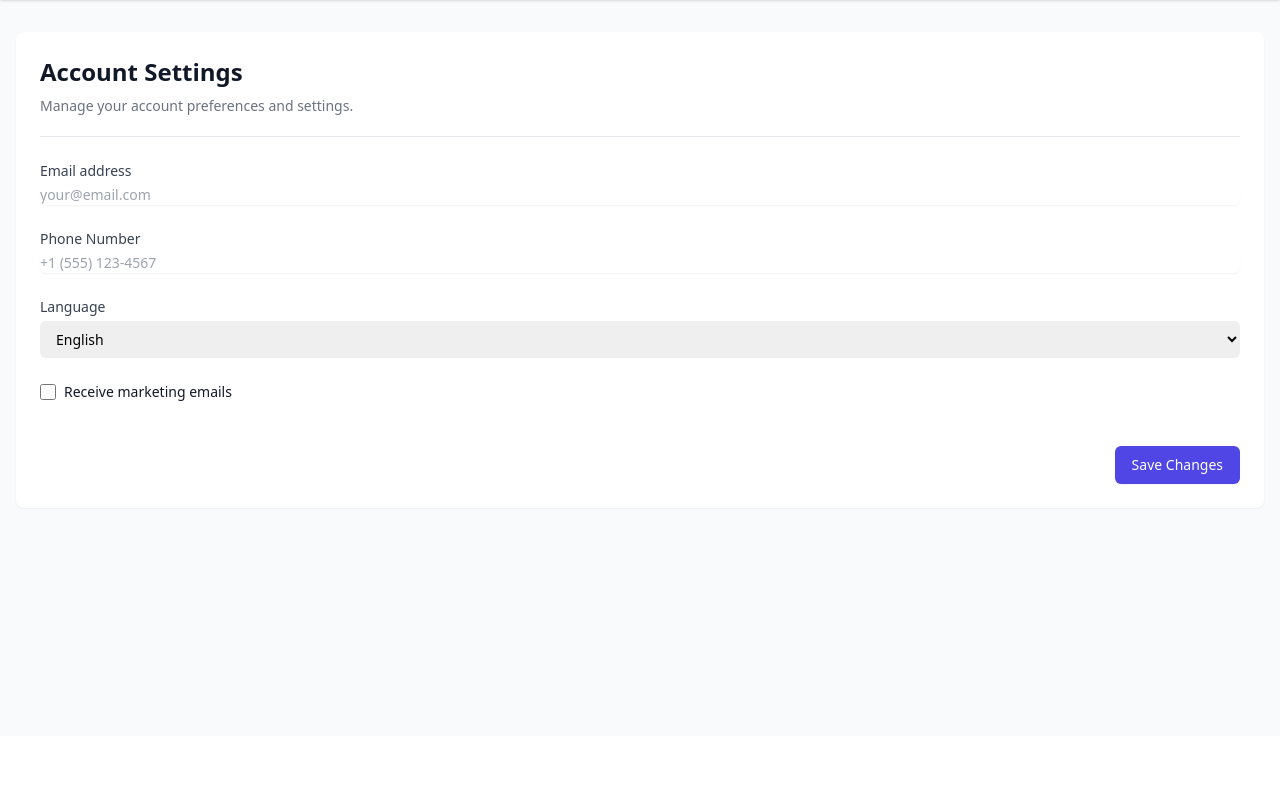
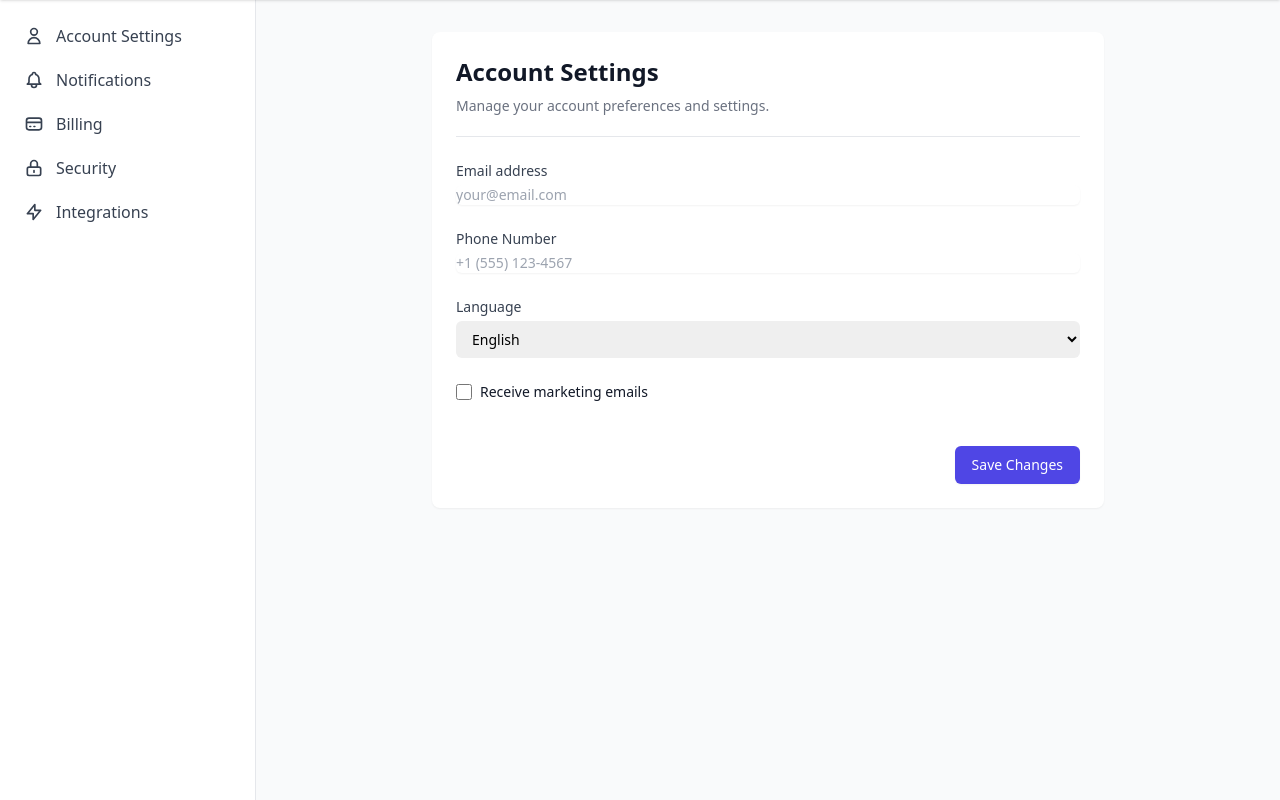
Before and after one commit to meresoft-io/keyspeak, a FastAPI app: template templates/pages/account_settings.html in a window 1280 px wide. Shown: the part 64-864 px from the top of the page. Before the commit the page ends 573 px from the top, so only its background shows below. Run offline with FastAPI, Linux system fonts and the light colour scheme; the template is opened without the code that fills it, so the values that code supplies are empty; parts of the project's set-up code (start-up, migrations or seed data) failed here and were passed over; some libraries are stand-ins or nearby versions.

Commit message:
Enhance settings page layout and functionality
- Update the title in app_base.html to reflect the new context.
- Refactor settings_sidebar.html to improve mobile responsiveness and add a toggle button for the sidebar.
- Modify app_header.html to ensure the mobile menu is positioned correctly.
- Revise account_settings.html to include a more structured layout and improve form handling with HTMX for better user feedback.

This update aims to enhance the user experience across different devices and streamline the settings management process.

```diff
--- a/templates/bases/app_base.html
+++ b/templates/bases/app_base.html
@@ -4,7 +4,7 @@
 <head>
     <meta charset="UTF-8">
     <meta name="viewport" content="width=device-width, initial-scale=1.0">
-    <title>{% block title %}KeySpeak Dashboard{% endblock %}</title>
+    <title>{% block title %}Master Real Estate Sales{% endblock %} - KeySpeak</title>
     <script src="https://unpkg.com/htmx.org@1.9.10"></script>
     <script src="https://cdn.tailwindcss.com"></script>
     <script>
@@ -41,7 +41,7 @@
 <body class="font-sans antialiased bg-gray-50">
     {% include "includes/app_header.html" %}
 
-    <div class="container mx-auto px-4 py-8">
+    <div class="container">
         {% block content %}{% endblock %}
     </div>
 
--- a/templates/components/settings_sidebar.html
+++ b/templates/components/settings_sidebar.html
@@ -1,37 +1,113 @@
-<div class="flex flex-col space-y-2">
-    <a href="/settings/account" hx-get="/settings/account" hx-target="#settings-content"
-        class="flex items-center p-3 rounded-lg hover:bg-gray-100 transition-colors">
-        <svg xmlns="http://www.w3.org/2000/svg" class="h-6 w-6 mr-3 text-gray-600" fill="none" viewBox="0 0 24 24" stroke="currentColor">
-            <path stroke-linecap="round" stroke-linejoin="round" stroke-width="2" d="M16 7a4 4 0 11-8 0 4 4 0 018 0zM12 14a7 7 0 00-7 7h14a7 7 0 00-7-7z" />
+<!-- Spacer div for desktop layout -->
+<div class="mx-8 md:mx-32"></div>
+
+<!-- Actual sidebar -->
+<div id="sidebar"
+    class="fixed md:absolute left-0 top-[64px] w-64 bg-white border-r border-gray-200 p-4 h-[calc(100vh-64px)] md:h-screen transition-all duration-300">
+    <div class="relative">
+        <!-- Toggle button for mobile -->
+        <button id="sidebarToggle" class="md:hidden absolute -right-7 top-0 bg-white rounded-full p-1 shadow-md z-10">
+            <svg xmlns="http://www.w3.org/2000/svg" class="h-5 w-5 text-gray-600" fill="none" viewBox="0 0 24 24"
+                stroke="currentColor">
+                <path stroke-linecap="round" stroke-linejoin="round" stroke-width="2"
+                    d="M11 19l-7-7 7-7m8 14l-7-7 7-7" />
             </svg>
-        <span class="font-medium">Account Settings</span>
+        </button>
+
+        <!-- Sidebar -->
+        <div class="space-y-1">
+            <a href="/settings/account"
+                class="flex items-center h-10 p-2 rounded-lg hover:bg-gray-100 {% if request.url.path == '/settings/account' %}bg-blue-50 text-blue-600{% else %}text-gray-700{% endif %}">
+                <svg xmlns="http://www.w3.org/2000/svg" class="h-5 w-5 flex-shrink-0" fill="none" viewBox="0 0 24 24"
+                    stroke="currentColor">
+                    <path stroke-linecap="round" stroke-linejoin="round" stroke-width="2"
+                        d="M16 7a4 4 0 11-8 0 4 4 0 018 0zM12 14a7 7 0 00-7 7h14a7 7 0 00-7-7z" />
+                </svg>
+                <span class="ml-3 whitespace-nowrap overflow-hidden">Account Settings</span>
             </a>
-    <a href="/settings/billing" hx-get="/settings/billing" hx-target="#settings-content"
-        class="flex items-center p-3 rounded-lg hover:bg-gray-100 transition-colors">
-        <svg xmlns="http://www.w3.org/2000/svg" class="h-6 w-6 mr-3 text-gray-600" fill="none" viewBox="0 0 24 24" stroke="currentColor">
-            <path stroke-linecap="round" stroke-linejoin="round" stroke-width="2" d="M3 10h18M7 15h1m4 0h1m-7 4h12a3 3 0 003-3V8a3 3 0 00-3-3H6a3 3 0 00-3 3v8a3 3 0 003 3z" />
+            <a href="/settings/notifications"
+                class="flex items-center h-10 p-2 rounded-lg hover:bg-gray-100 {% if request.url.path == '/settings/notifications' %}bg-blue-50 text-blue-600{% else %}text-gray-700{% endif %}">
+                <svg xmlns="http://www.w3.org/2000/svg" class="h-5 w-5 flex-shrink-0" fill="none" viewBox="0 0 24 24"
+                    stroke="currentColor">
+                    <path stroke-linecap="round" stroke-linejoin="round" stroke-width="2"
+                        d="M15 17h5l-1.405-1.405A2.032 2.032 0 0118 14.158V11a6.002 6.002 0 00-4-5.659V5a2 2 0 10-4 0v.341C7.67 6.165 6 8.388 6 11v3.159c0 .538-.214 1.055-.595 1.436L4 17h5m6 0v1a3 3 0 11-6 0v-1m6 0H9" />
                 </svg>
-        <span class="font-medium">Billing</span>
+                <span class="ml-3 whitespace-nowrap overflow-hidden">Notifications</span>
             </a>
-    <a href="/settings/notifications" hx-get="/settings/notifications" hx-target="#settings-content"
-        class="flex items-center p-3 rounded-lg hover:bg-gray-100 transition-colors">
-        <svg xmlns="http://www.w3.org/2000/svg" class="h-6 w-6 mr-3 text-gray-600" fill="none" viewBox="0 0 24 24" stroke="currentColor">
-            <path stroke-linecap="round" stroke-linejoin="round" stroke-width="2" d="M15 17h5l-1.405-1.405A2.032 2.032 0 0118 14.158V11a6.002 6.002 0 00-4-5.659V5a2 2 0 10-4 0v.341C7.67 6.165 6 8.388 6 11v3.159c0 .538-.214 1.055-.595 1.436L4 17h5m6 0v1a3 3 0 11-6 0v-1m6 0H9" />
+            <a href="/settings/billing"
+                class="flex items-center h-10 p-2 rounded-lg hover:bg-gray-100 {% if request.url.path == '/settings/billing' %}bg-blue-50 text-blue-600{% else %}text-gray-700{% endif %}">
+                <svg xmlns="http://www.w3.org/2000/svg" class="h-5 w-5 flex-shrink-0" fill="none" viewBox="0 0 24 24"
+                    stroke="currentColor">
+                    <path stroke-linecap="round" stroke-linejoin="round" stroke-width="2"
+                        d="M3 10h18M7 15h1m4 0h1m-7 4h12a3 3 0 003-3V8a3 3 0 00-3-3H6a3 3 0 00-3 3v8a3 3 0 003 3z" />
                 </svg>
-        <span class="font-medium">Notifications</span>
+                <span class="ml-3 whitespace-nowrap overflow-hidden">Billing</span>
             </a>
-    <a href="/settings/integrations" hx-get="/settings/integrations" hx-target="#settings-content"
-        class="flex items-center p-3 rounded-lg hover:bg-gray-100 transition-colors">
-        <svg xmlns="http://www.w3.org/2000/svg" class="h-6 w-6 mr-3 text-gray-600" fill="none" viewBox="0 0 24 24" stroke="currentColor">
-            <path stroke-linecap="round" stroke-linejoin="round" stroke-width="2" d="M13 10V3L4 14h7v7l9-11h-7z" />
+            <a href="/settings/security"
+                class="flex items-center h-10 p-2 rounded-lg hover:bg-gray-100 {% if request.url.path == '/settings/security' %}bg-blue-50 text-blue-600{% else %}text-gray-700{% endif %}">
+                <svg xmlns="http://www.w3.org/2000/svg" class="h-5 w-5 flex-shrink-0" fill="none" viewBox="0 0 24 24"
+                    stroke="currentColor">
+                    <path stroke-linecap="round" stroke-linejoin="round" stroke-width="2"
+                        d="M12 15v2m-6 4h12a2 2 0 002-2v-6a2 2 0 00-2-2H6a2 2 0 00-2 2v6a2 2 0 002 2zm10-10V7a4 4 0 00-8 0v4h8z" />
                 </svg>
-        <span class="font-medium">Integrations</span>
+                <span class="ml-3 whitespace-nowrap overflow-hidden">Security</span>
             </a>
-    <a href="/settings/security" hx-get="/settings/security" hx-target="#settings-content"
-        class="flex items-center p-3 rounded-lg hover:bg-gray-100 transition-colors">
-        <svg xmlns="http://www.w3.org/2000/svg" class="h-6 w-6 mr-3 text-gray-600" fill="none" viewBox="0 0 24 24" stroke="currentColor">
-            <path stroke-linecap="round" stroke-linejoin="round" stroke-width="2" d="M12 15v2m-6 4h12a2 2 0 002-2v-6a2 2 0 00-2-2H6a2 2 0 00-2 2v6a2 2 0 002 2zm10-10V7a4 4 0 00-8 0v4h8z" />
+            <a href="/settings/integrations"
+                class="flex items-center h-10 p-2 rounded-lg hover:bg-gray-100 {% if request.url.path == '/settings/integrations' %}bg-blue-50 text-blue-600{% else %}text-gray-700{% endif %}">
+                <svg xmlns="http://www.w3.org/2000/svg" class="h-5 w-5 flex-shrink-0" fill="none" viewBox="0 0 24 24"
+                    stroke="currentColor">
+                    <path stroke-linecap="round" stroke-linejoin="round" stroke-width="2"
+                        d="M13 10V3L4 14h7v7l9-11h-7z" />
                 </svg>
-        <span class="font-medium">Security</span>
+                <span class="ml-3 whitespace-nowrap overflow-hidden">Integrations</span>
             </a>
         </div>
+    </div>
+</div>
+
+<script>
+    document.addEventListener('DOMContentLoaded', function () {
+        const sidebarToggle = document.getElementById('sidebarToggle');
+        const sidebar = document.getElementById('sidebar');
+        const sidebarTexts = sidebar.querySelectorAll('span');
+        const toggleIcon = sidebarToggle.querySelector('svg');
+        const mobileMediaQuery = window.matchMedia('(max-width: 768px)');
+
+        // Add transition for smooth rotation
+        toggleIcon.style.transition = 'transform 0.3s ease';
+
+        function applySidebarState() {
+            const isMobile = mobileMediaQuery.matches;
+
+            if (isMobile) {
+                // Always collapsed on mobile
+                sidebar.classList.add('w-16');
+                sidebarTexts.forEach(text => text.classList.add('hidden'));
+                toggleIcon.style.transform = 'rotate(180deg)';
+            } else {
+                // Always expanded on desktop
+                sidebar.classList.remove('w-16');
+                sidebarTexts.forEach(text => text.classList.remove('hidden'));
+                toggleIcon.style.transform = 'rotate(0deg)';
+            }
+        }
+
+        // Apply initial state
+        applySidebarState();
+
+        // Listen for screen size changes
+        mobileMediaQuery.addEventListener('change', applySidebarState);
+
+        sidebarToggle.addEventListener('click', () => {
+            const isMobile = mobileMediaQuery.matches;
+            if (!isMobile) return; // Ignore clicks on desktop
+
+            sidebar.classList.toggle('w-16');
+            sidebarTexts.forEach(text => text.classList.toggle('hidden'));
+
+            // Toggle rotation of the icon
+            const isCollapsed = sidebar.classList.contains('w-16');
+            toggleIcon.style.transform = isCollapsed ? 'rotate(180deg)' : 'rotate(0deg)';
+        });
+    });
+</script>
--- a/templates/includes/app_header.html
+++ b/templates/includes/app_header.html
@@ -1,4 +1,4 @@
-<header class="bg-white shadow">
+<header class="bg-white shadow relative z-10">
     <div class="max-w-7xl mx-auto px-4 sm:px-6 lg:px-8">
         <div class="flex justify-between h-16">
             <div class="flex">
@@ -37,7 +37,7 @@
             </div>
         </div>
         <!-- Mobile Menu -->
-        <div class="md:hidden hidden" id="internalMobileMenu">
+        <div class="md:hidden hidden absolute left-0 right-0 bg-white shadow-lg z-20" id="internalMobileMenu">
             <div class="pt-2 pb-3 space-y-1">
                 <a href="/dashboard"
                     class="block pl-3 pr-4 py-2 border-l-4 {% if request.url.path == '/dashboard' %}border-blue-500 text-blue-700 bg-blue-50{% else %}border-transparent text-gray-600 hover:bg-gray-50 hover:border-gray-300 hover:text-gray-800{% endif %} text-base font-medium">Dashboard</a>
--- a/templates/pages/account_settings.html
+++ b/templates/pages/account_settings.html
@@ -1,6 +1,14 @@
 {% extends "bases/app_base.html" %}
 
+{% block title %}Account Settings{% endblock %}
+
 {% block content %}
+<div class="flex min-h-screen bg-gray-50">
+    {% include "components/settings_sidebar.html" %}
+
+    <!-- Main Content Area -->
+    <div class="flex-1 p-8">
+        <div class="max-w-2xl mx-auto">
             <!-- Account Settings Component -->
             <div class="bg-white shadow-sm rounded-lg p-4 sm:p-6">
                 <div class="pb-4 sm:pb-5 border-b border-gray-200">
@@ -10,7 +18,8 @@
 
                 <div id="form-messages"></div>
 
-    <form class="mt-4 sm:mt-6 space-y-4 sm:space-y-6" hx-post="/settings/update" hx-target="#form-messages" hx-swap="innerHTML">
+                <form class="mt-4 sm:mt-6 space-y-4 sm:space-y-6" hx-post="/settings/update" hx-target="#form-messages"
+                    hx-swap="innerHTML">
                     <div>
                         <label for="email" class="block text-sm font-medium text-gray-700">Email address</label>
                         <div class="mt-1">
@@ -53,10 +62,15 @@
                     <div class="pt-5">
                         <div class="flex justify-between items-center">
                             <!-- Loading indicator using Tailwind -->
-                <div class="htmx-indicator flex items-center opacity-0 transition-opacity duration-200" id="loading-indicator">
-                    <svg class="animate-spin -ml-1 mr-3 h-5 w-5 text-indigo-500" xmlns="http://www.w3.org/2000/svg" fill="none" viewBox="0 0 24 24">
-                        <circle class="opacity-25" cx="12" cy="12" r="10" stroke="currentColor" stroke-width="4"></circle>
-                        <path class="opacity-75" fill="currentColor" d="M4 12a8 8 0 018-8V0C5.373 0 0 5.373 0 12h4zm2 5.291A7.962 7.962 0 014 12H0c0 3.042 1.135 5.824 3 7.938l3-2.647z"></path>
+                            <div class="htmx-indicator flex items-center opacity-0 transition-opacity duration-200"
+                                id="loading-indicator">
+                                <svg class="animate-spin -ml-1 mr-3 h-5 w-5 text-indigo-500"
+                                    xmlns="http://www.w3.org/2000/svg" fill="none" viewBox="0 0 24 24">
+                                    <circle class="opacity-25" cx="12" cy="12" r="10" stroke="currentColor"
+                                        stroke-width="4"></circle>
+                                    <path class="opacity-75" fill="currentColor"
+                                        d="M4 12a8 8 0 018-8V0C5.373 0 0 5.373 0 12h4zm2 5.291A7.962 7.962 0 014 12H0c0 3.042 1.135 5.824 3 7.938l3-2.647z">
+                                    </path>
                                 </svg>
                                 <span class="text-sm text-gray-500">Updating...</span>
                             </div>
@@ -64,8 +78,7 @@
                             <div class="flex justify-end">
                                 <button type="submit"
                                     class="inline-flex justify-center py-2 px-4 border border-transparent rounded-md shadow-sm text-sm font-medium text-white bg-indigo-600 hover:bg-indigo-700 focus:outline-none focus:ring-2 focus:ring-offset-2 focus:ring-indigo-500 disabled:opacity-50 disabled:cursor-not-allowed"
-                        hx-indicator="#loading-indicator"
-                        hx-disable-elt="this">
+                                    hx-indicator="#loading-indicator" hx-disable-elt="this">
                                     Save Changes
                                 </button>
                             </div>
@@ -73,16 +86,20 @@
                     </div>
                 </form>
             </div>
+        </div>
+    </div>
+</div>
+{% endblock %}
 
-<!-- Add script to handle HTMX indicator styling -->
+{% block extra_scripts %}
 <script>
-    document.addEventListener('htmx:beforeRequest', function(event) {
+    document.addEventListener('htmx:beforeRequest', function (event) {
         const indicator = document.getElementById('loading-indicator');
         if (indicator) indicator.classList.remove('opacity-0');
         if (indicator) indicator.classList.add('opacity-100');
     });
 
-    document.addEventListener('htmx:afterRequest', function(event) {
+    document.addEventListener('htmx:afterRequest', function (event) {
         const indicator = document.getElementById('loading-indicator');
         if (indicator) indicator.classList.add('opacity-0');
         if (indicator) indicator.classList.remove('opacity-100');
```
Lines whose indentation alone changed are shown as unchanged.
